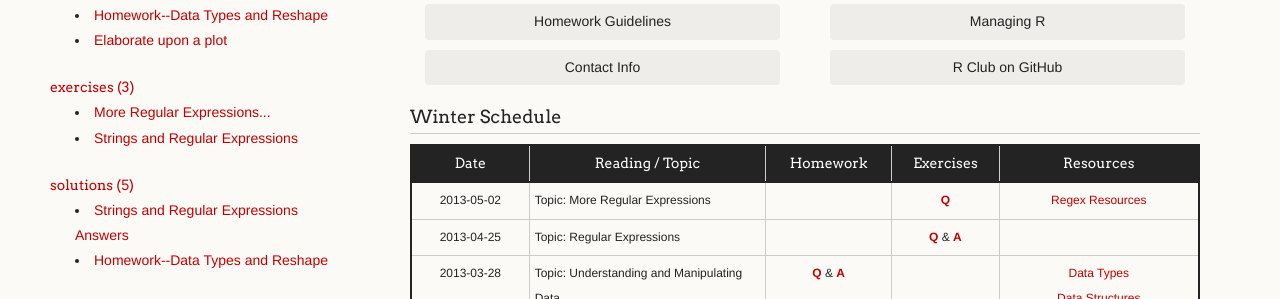
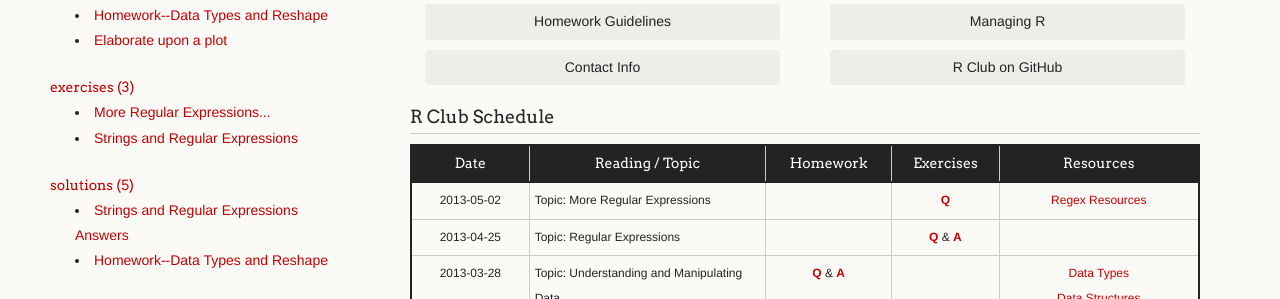
Before and after one commit to mfcovington/r_club, a Jekyll site: the page built from other.html, in a window 1280 px wide. Shown: the part 297-596 px from the top of the page. Built offline with Jekyll 4.4.1, drawn with Linux system fonts in a browser that asks for light colours; Markdown is read by kramdown in place of the engine named in the settings.

Commit message:
change from 'Winter Schedule' to 'R Club Schedule'

```diff
--- a/index.html
+++ b/index.html
@@ -34,7 +34,7 @@ title: UCD Plant Biologists Learning R
 
 
   <div class="schedule">
-    <h3>Winter Schedule</h3>
+    <h3>R Club Schedule</h3>
     <table>
 
       <thead>
```
